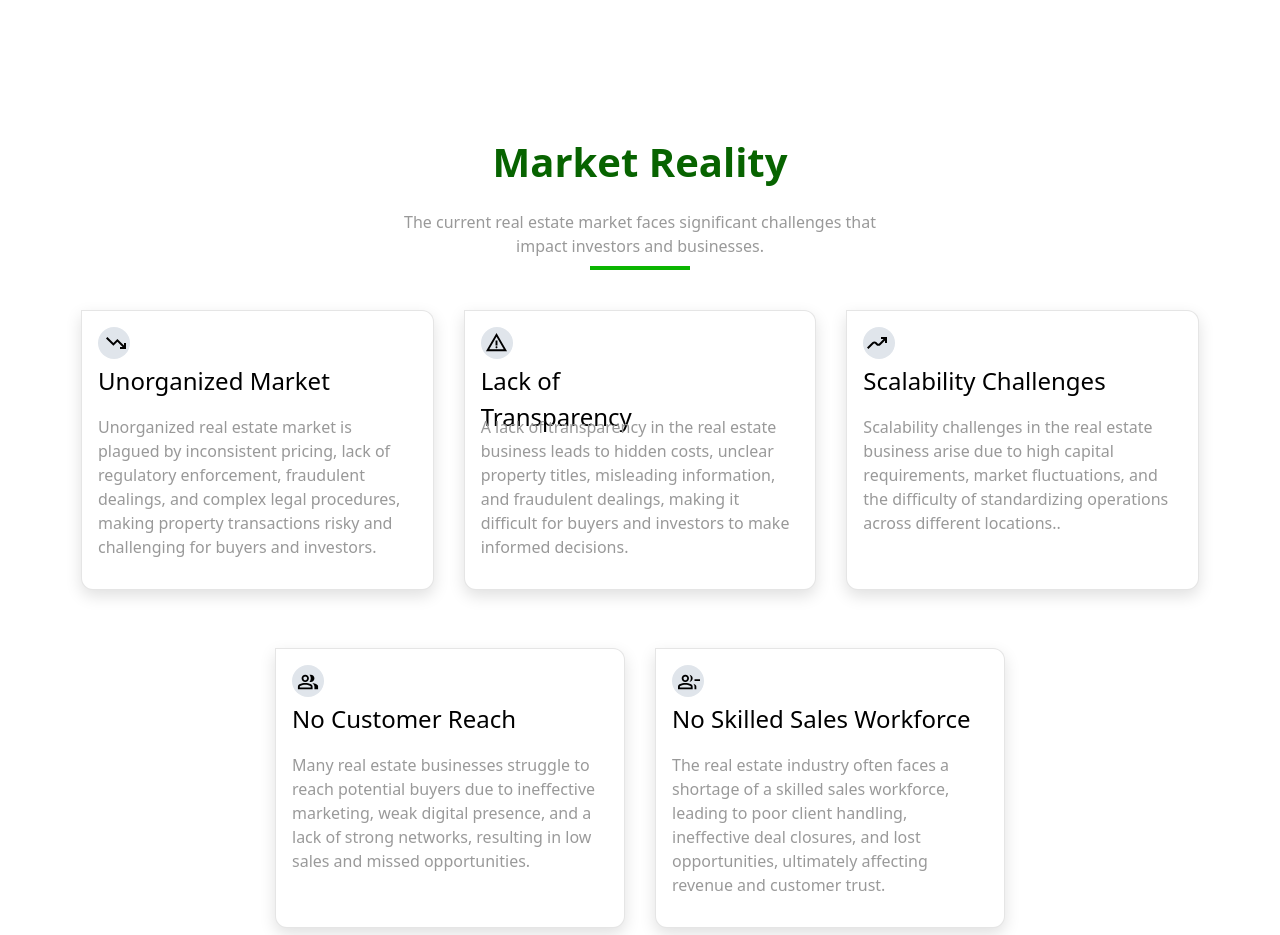
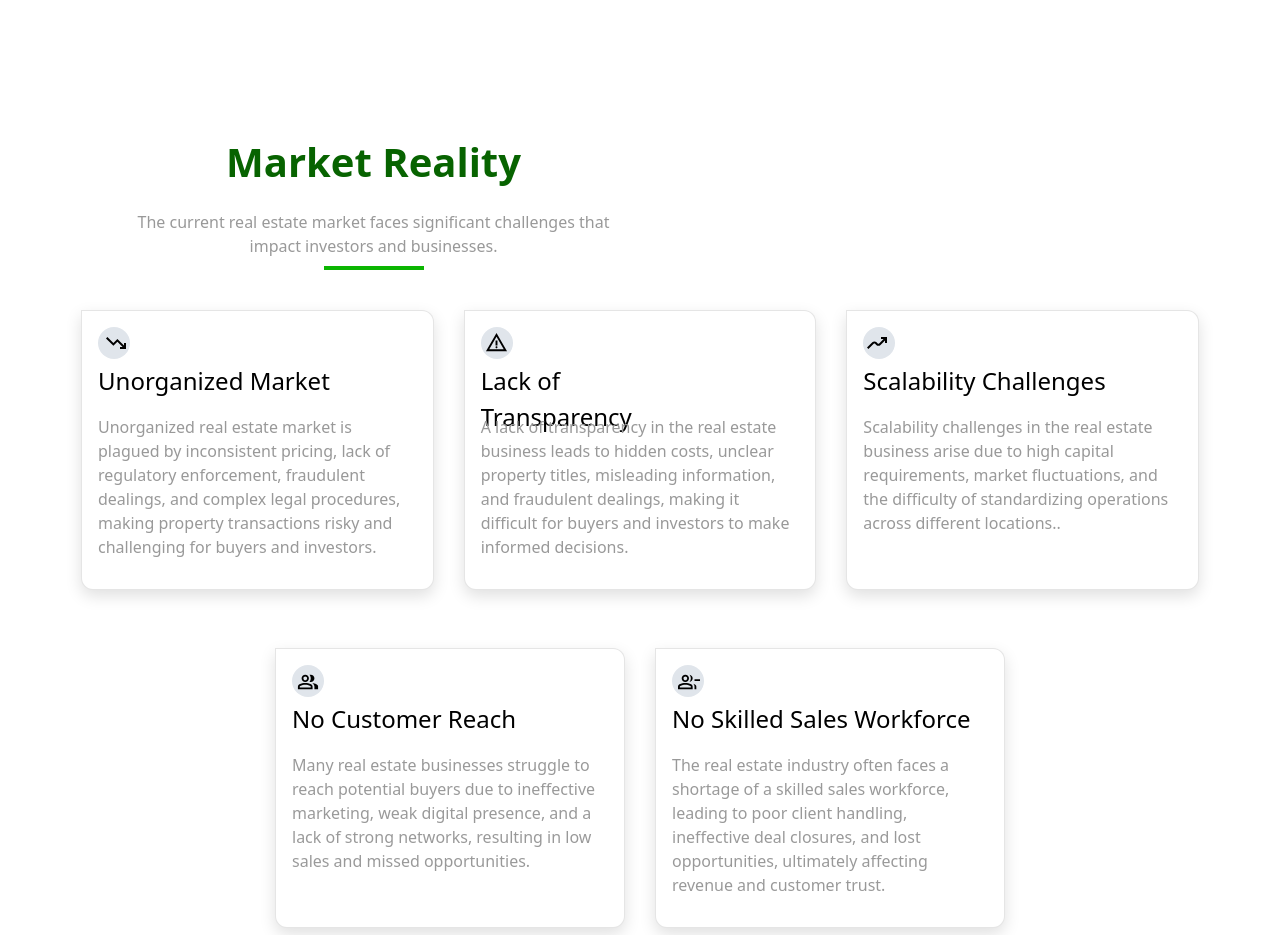
Before and after one commit to kiranugale2o/project-reparv, a Next.js app: page / in a window 1280 px wide. Shown: the part 1220-2155 px from the top of the page. Built offline with nearby package versions, Linux system fonts and the light colour scheme.

Commit message:
Update MarketRealitySection.js

```diff
--- a/src/Component/landing_page/MarketRealitySection.js
+++ b/src/Component/landing_page/MarketRealitySection.js
@@ -2,7 +2,7 @@ import { MarketRealityCardData } from "@/utils";
 
 export default function MarketReality() {
   return (
-    <div class="absolute flex flex-col items-center p-0 gap-8  w-full  h-[518px]  top-[1100px] lg:top-[1358px]">
+    <div class="absolute flex flex-col p-0 gap-8  w-full  h-[518px]  top-[1100px] lg:top-[1358px]">
       {/* Market Reality Heading  */}
       <div class="flex relative md:mx-auto lg:mx-0  flex-col justify-center items-center p-0 gap-4 lg:w-[747px] h-[152px]">
         <div class="w-[390px] lg:w-[747px] h-[35px] lg:h-[48px] text-center font-semibold text-[#076300] text-[28px] lg:text-[40px] leading-[48px]">
```
